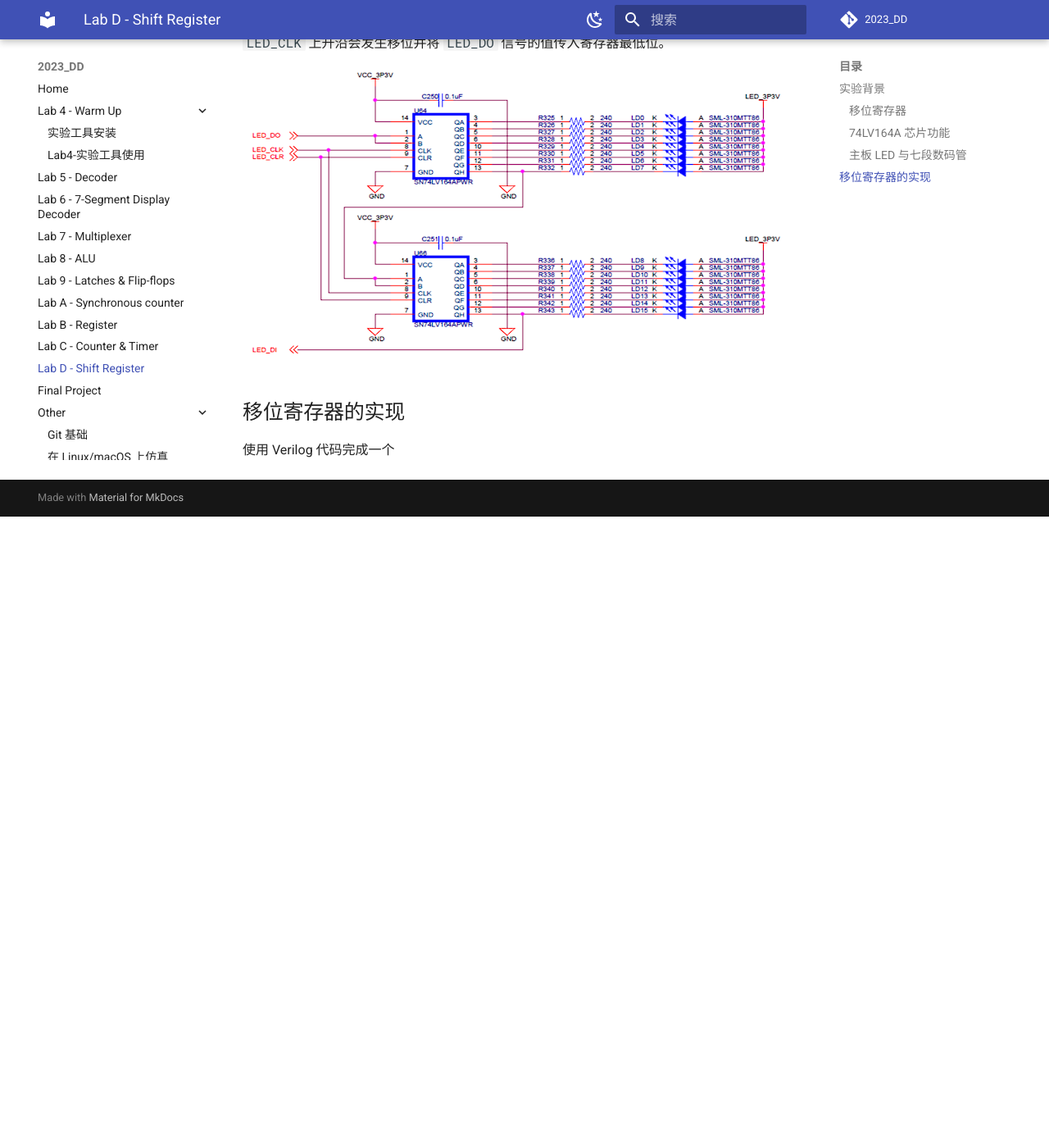
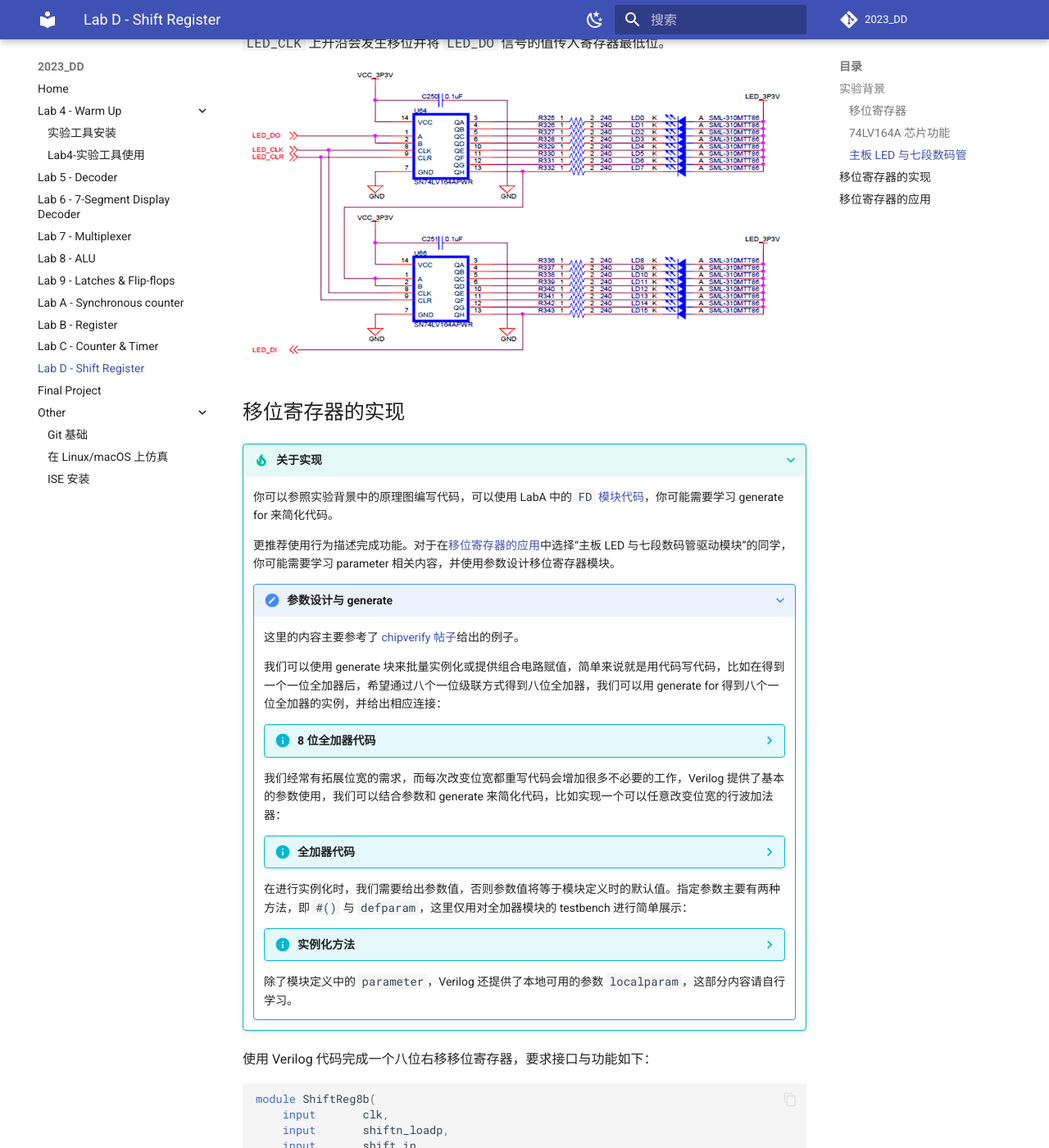
Before and after one commit to Guahao31/2023_DD, an MkDocs documentation site: the page built from docs/labD/shift_register.md, in a window 1280 px wide and 1400 px high, scrolled down 2242 px. Shown: the whole window at 82% size. Built offline with MkDocs 1.6.1 and Material for MkDocs 9.7.7, drawn with Linux system fonts in a browser that asks for light colours; a script that is not in the unit is left out; comment, search, counter and statistics services are not loaded; before the commit the page ends 2872 px from its top, so only the background shows below that; some of the changed text lies outside the part shown.

Commit message:
Impl of shift-reg

````diff
--- a/docs/labD/shift_register.md
+++ b/docs/labD/shift_register.md
@@ -44,4 +44,130 @@ SWORD 板上 LED 与七段数码管均是由若干个 74LV164A 构成的**串转
 
 ## 移位寄存器的实现
 
-使用 Verilog 代码完成一个
+???+ tip "关于实现"
+    你可以参照实验背景中的原理图编写代码，可以使用 LabA 中的 `FD` [模块代码](../../labA/sync_counter#4-bit-sync-bin-counter)，你可能需要学习 generate for 来简化代码。
+
+    更推荐使用行为描述完成功能。对于在[移位寄存器的应用](#application)中选择“主板 LED 与七段数码管驱动模块”的同学，你可能需要学习 parameter 相关内容，并使用参数设计移位寄存器模块。
+
+    ???+ note "参数设计与 generate"
+        这里的内容主要参考了 [chipverify 帖子](https://www.chipverify.com/verilog/verilog-generate-block)给出的例子。
+
+        我们可以使用 generate 块来批量实例化或提供组合电路赋值，简单来说就是用代码写代码，比如在得到一个一位全加器后，希望通过八个一位级联方式得到八位全加器，我们可以用 generate for 得到八个一位全加器的实例，并给出相应连接：
+
+        ??? info "8 位全加器代码"
+            ```verilog linenums="1"
+            module FullAdder1b(
+                input A,
+                input B,
+                input Cin,
+                output Sum,
+                output Cout
+            );
+
+                assign Sum = A ^ B ^ Cin;
+                assign Cout = (A&B) | (B&Cin) | (A&Cin);
+
+            endmodule
+
+            module FullAdder8b(
+                input [7:0] A,
+                input [7:0] B,
+                input Cin,
+                output [7:0] Sum,
+                output Cout
+            );
+
+                wire[8:0] carry; // [0] for Cin of this module; [1...8] for Cout ports of 8 1-bit-full-adder
+                assign carry[0] = Cin;
+
+
+                genvar i; // Used in generate block
+                generate
+                    for(i = 0; i < 8; i = i+1) begin
+                        // instance of 1-bit-full-adder
+                        FullAdder1b fa1b (.A(A[i]), .B(B[i]), .Cin(carry[i]), .Sum(Sum[i]), .Cout(carry[i+1]));
+                    end
+                endgenerate
+
+                assign Cout = carry[8];
+
+            endmodule
+            ```
+
+        我们经常有拓展位宽的需求，而每次改变位宽都重写代码会增加很多不必要的工作，Verilog 提供了基本的参数使用，我们可以结合参数和 generate 来简化代码，比如实现一个可以任意改变位宽的行波加法器：
+
+        ??? info "全加器代码"
+            ```verilog linenums="1"
+            module FullAdder
+                #(parameter BIT_WIDTH = 8)(
+                input [BIT_WIDTH-1:0] A,
+                input [BIT_WIDTH-1:0] B,
+                input Cin,
+                output [BIT_WIDTH-1:0] Sum,
+                output Cout
+            );
+
+                wire[BIT_WIDTH:0] carry; // [0] for Cin of this module; [1...BIT_WIDTH] for Cout ports of {BIT_WIDTH} 1-bit-full-adder
+                assign carry[0] = Cin;
+
+
+                genvar i; // Used in generate block
+                generate
+                    for(i = 0; i < BIT_WIDTH; i = i+1) begin
+                        // instance of 1-bit-full-adder
+                        FullAdder1b fa1b (.A(A[i]), .B(B[i]), .Cin(carry[i]), .Sum(Sum[i]), .Cout(carry[i+1]));
+                    end
+                endgenerate
+
+                assign Cout = carry[BIT_WIDTH];
+
+            endmodule
+            ```
+
+        在进行实例化时，我们需要给出参数值，否则参数值将等于模块定义时的默认值。指定参数主要有两种方法，即 `#()` 与 `defparam`，这里仅用对全加器模块的 testbench 进行简单展示：
+
+        ??? info "实例化方法"
+            ```verilog linenums="1"
+            module FullAdder_tb();
+                reg[9:0] A;
+                reg[9:0] B;
+                reg Cin;
+
+                wire[9:0] Sum;
+                wire Cout;
+
+                FullAdder #(.BIT_WIDTH(10))
+                    test_inst (.A(A), .B(B), .Cin(Cin), .Sum(Sum), .Cout(Cout));
+
+                initial begin
+                    A = 10'd1023;
+                    B = 10'd1;
+                    Cin = 1'b1;
+                    #10;
+                    // ...
+                end
+            endmodule
+            ```
+
+        除了模块定义中的 `parameter`，Verilog 还提供了本地可用的参数 `localparam`，这部分内容请自行学习。
+
+
+使用 Verilog 代码完成一个八位右移移位寄存器，要求接口与功能如下：
+
+```verilog
+module ShiftReg8b(
+    input       clk,
+    input       shiftn_loadp,
+    input       shift_in,
+    input [7:0] par_in,
+    output[7:0] Q
+);
+```
+
+* `clk`：时钟信号，在时钟上升沿对存储内容进行修改
+* `shiftn_loadp`：控制信号，在低电平时进行移位操作，在高电平时进行并行数据读入
+* `shift_in`：移位时移入的数据
+* `par_in`：八位并行输入数据
+* `Q`：并行输出数据
+
+## 移位寄存器的应用 {: #application}
````
